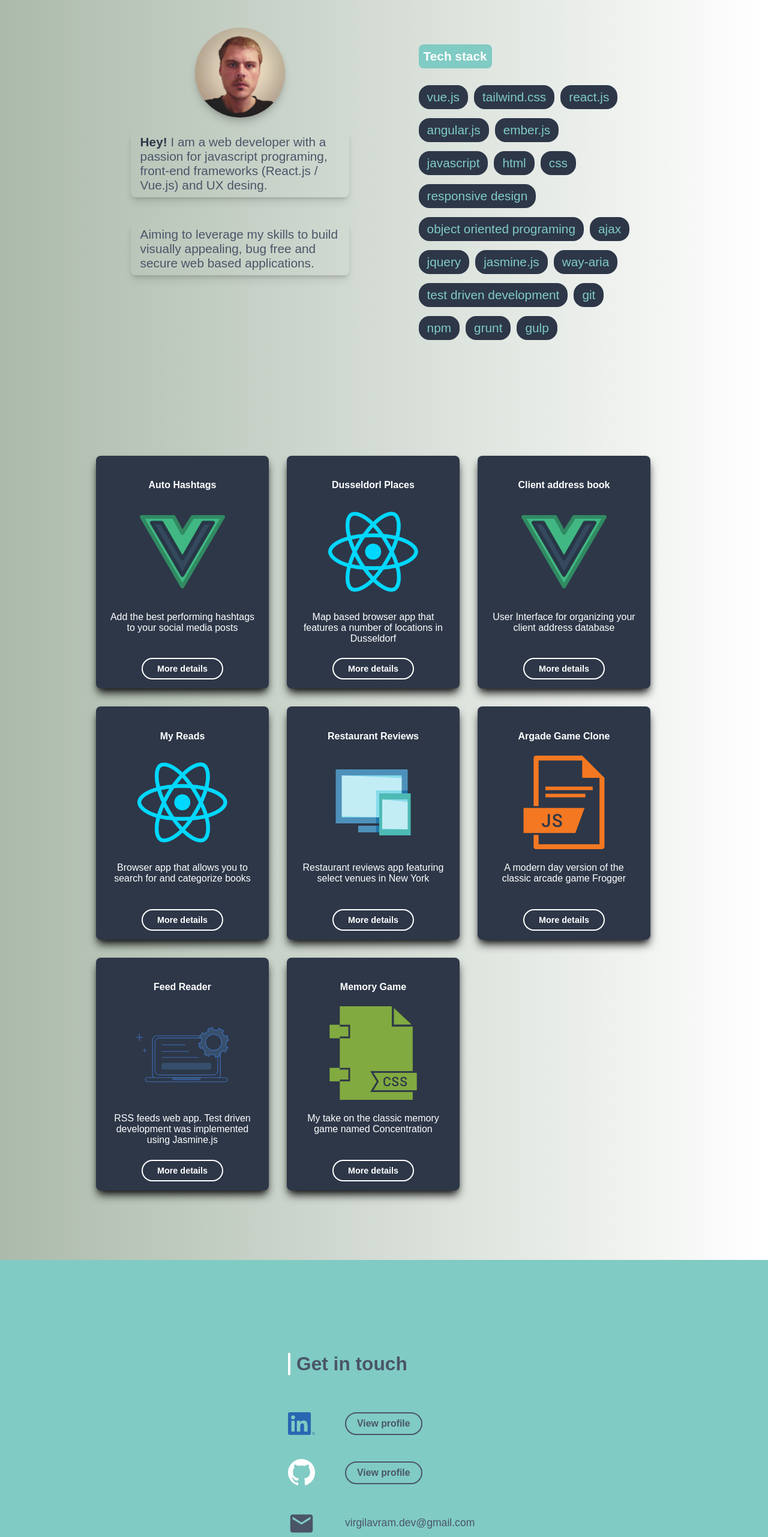
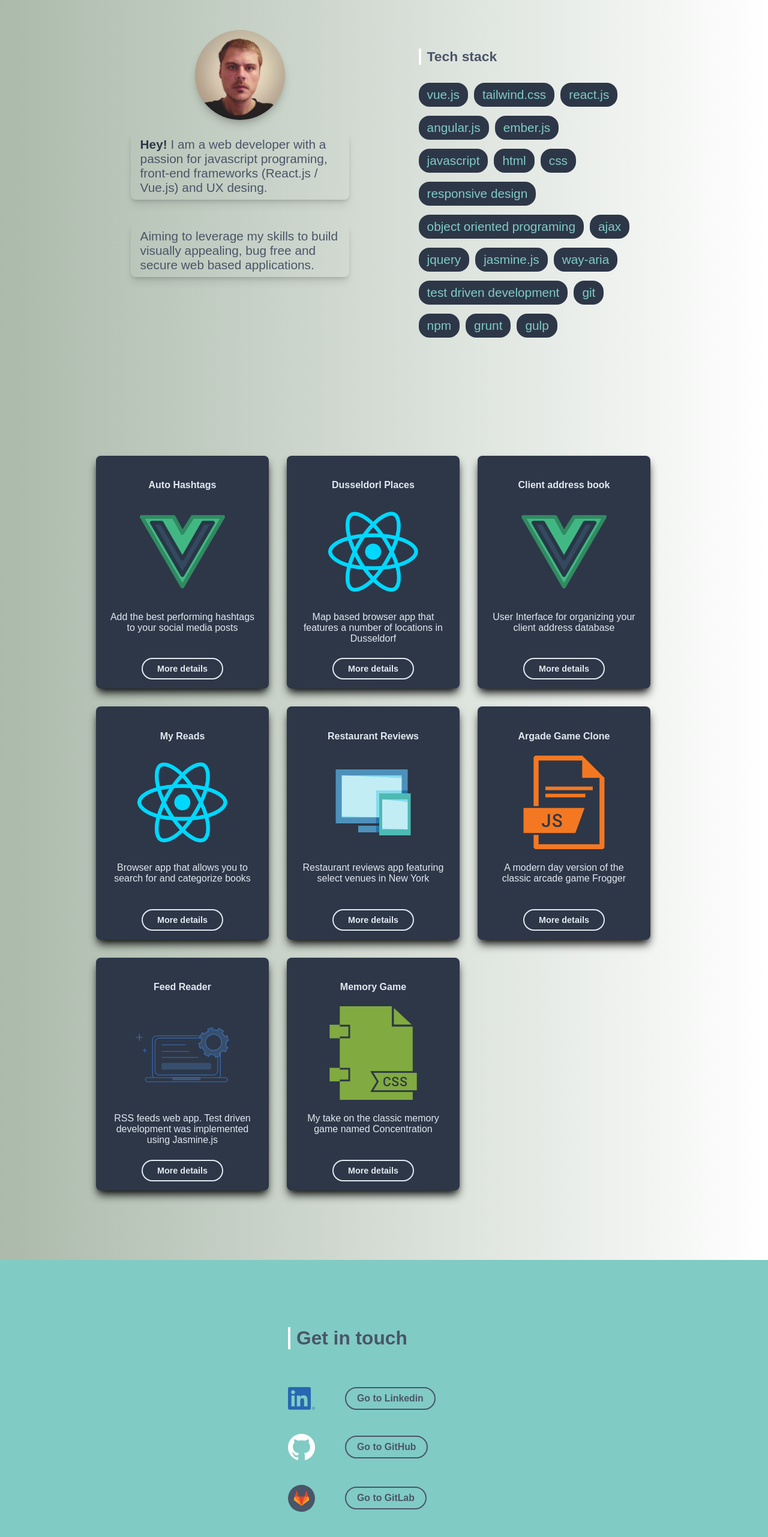
Before and after one commit to virgilseo/portfolio, a React (Create React App) app: page / in a window 1280 px wide. Shown: the part 234-2797 px from the top of the page at 60% size. Built offline with nearby package versions, Linux system fonts and the light colour scheme.

Commit message:
Update style

```diff
--- a/src/App.css
+++ b/src/App.css
@@ -20,7 +20,7 @@ img {
 /* Header */
 
 .header {
-  color: #ffffff;
+  color: #E2E8F0;
   background: #2D3748;
   display: flex;
   justify-content: center;
@@ -37,21 +37,27 @@ img {
 }
 
 .header-tag {
-  background:#4A5568;
+  background: #4A5568;
   border-radius: 8px;
   padding: 8px;
-  color: #80CBC4;
+  color: #E2E8F0;
 }
 
 /* Navigation */
 
 .nav-link {
   text-decoration: none;
-  color: #ffffff;
+  color: #E2E8F0;
   padding: 8px 0px;
+  font-weight: 500;
 }
 
 .nav-container a:hover {
+  border-bottom: 6px solid #80CBC4;
+}
+
+.nav-container a:focus {
+  outline: none;
   border-bottom: 6px solid #80CBC4;
 }
 
@@ -120,11 +126,10 @@ img {
 }
 
 .tech-title {
-  background: #80CBC4;
-  padding: 8px;
-  color: #fff;
   width: fit-content;
-  border-radius: 8px;
+  border-left: 4px solid #fff;
+  padding-left: 10px;
+  font-size: 1.1em;
 }
 
 .section-title {
@@ -150,7 +155,7 @@ li {
 
 .project {
   background-color: #2D3748;
-  color: white;
+  color: #E2E8F0;
   width: 85%;
   height: 350px;
   display: flex;
@@ -158,7 +163,7 @@ li {
   align-items: center;
   border-radius: 8px;
   margin-bottom: 30px;
-  padding: 2%;
+  padding: 4%;
   text-align: center;
   box-shadow: 0 10px 15px -3px rgba(0, 0, 0, 0.9), 0 4px 6px -2px rgba(0, 0, 0, 0.25);
 }
@@ -186,10 +191,10 @@ ul {
 }
 
 .project-btn {
-  border: 2px solid #fff;
+  border: 2px solid #E2E8F0;
   border-radius: 20px;
   padding: 8px 24px;
-  color: #fff;
+  color: #E2E8F0;
   background-color: transparent;
   font-weight: 600;
   font-size: 0.9em;
@@ -197,9 +202,19 @@ ul {
 
 .project-btn:hover {
   background-color: #80CBC4;
-  transition-duration: 0.2s;
+  transition-duration: 0.1s;
   cursor: pointer;
   border: 2px solid #80CBC4;
+  color: #4A5568;
+}
+
+.project-btn:focus {
+  outline: none;
+  background-color: #80CBC4;
+  transition-duration: 0.1s;
+  cursor: pointer;
+  border: 2px solid #80CBC4;
+  color: #4A5568;
 }
 
 .button-container {
@@ -215,9 +230,9 @@ ul {
 
 .project-links {
   text-decoration: none;
-  border: 2px solid #fff;
+  border: 2px solid #E2E8F0;
   border-radius: 20px;
-  color: #fff;
+  color: #E2E8F0;
   display: flex;
   align-items: center;
   justify-content: center;
@@ -229,8 +244,17 @@ ul {
 
 .project-links:hover {
   background-color: #80CBC4;
-  transition-duration: 0.3s;
+  transition-duration: 0.1s;
   border: 2px solid #80CBC4;
+  color: #4A5568;
+}
+
+.project-links:focus {
+  outline: none;
+  background-color: #80CBC4;
+  transition-duration: 0.1s;
+  border: 2px solid #80CBC4;
+  color: #4A5568;
 }
 
 .flip-content-container {
@@ -242,7 +266,7 @@ ul {
 
 .links-container {
   display: flex;
-  justify-content: space-around;
+  justify-content: space-between;
   height: 70px;
 }
 
@@ -257,25 +281,32 @@ ul {
 .back-btn:hover {
   cursor: pointer;
   background-color: #80CBC4;
-  transition-duration: 0.2s;
+  transition-duration: 0.1s;
+  color: #4A5568;
+}
+
+.back-btn:focus {
+  outline: none;
+  cursor: pointer;
+  background-color: #80CBC4;
+  transition-duration: 0.1s;
+  color: #4A5568;
 }
 
 .project-tags {
   font-size: 1.3em;
-  background: #F7FAFC;
+  background: #4A5568;
   margin-right: 10px;
   margin-bottom: 10px;
   margin-top: 5px;
   padding: 5px 10px;
   border-radius: 10px;
-  color: #66a29c;
+  color: #E2E8F0;
 }
 
 .skill-container {
   display: flex;
   flex-wrap: wrap;
-  justify-content: center;
-  align-items: center;
   margin-top: 10px;
 }
 
@@ -298,6 +329,7 @@ ul {
   display: flex;
   flex-flow: column;
   align-items: flex-start;
+  margin-left: 20px;
 }
 
 .linkedin-container, .git-container, .location-container {
@@ -318,10 +350,16 @@ ul {
 }
 
 .logo-links:hover {
-  color: #80CBC4;
-  background-color: #2D3748;
-  transition-duration: 0.2s;
-  border: 2px solid #2D3748;
+  transition-duration: 0.1s;
+  border: 2px solid #E2E8F0;
+  background-color: #E2E8F0;
+}
+
+.logo-links:focus {
+  transition-duration: 0.1s;
+  border: 2px solid #E2E8F0;
+  background-color: #E2E8F0;
+  outline: none;
 }
 
 .social-logo {
@@ -340,13 +378,19 @@ ul {
   text-decoration: none;
   color: #4A5568;
   border-bottom: 3px solid transparent;
+  padding: 4px 0px;
 }
 
 .email-text:hover {
-  transition: 0.2s;
-  color: #fff;
+  transition: 0.1s;
+  border-bottom: 3px solid #E2E8F0
 }
 
+.email-text:focus {
+  outline: none;
+  transition: 0.1s;
+  border-bottom: 3px solid #E2E8F0
+}
 
 .email-icon, .location-icon {
   font-size: 40px;
@@ -363,6 +407,13 @@ ul {
   margin-left: 40px;
 }
 
+.lab-logo {
+  background-color: #4A5568;
+  border-radius: 50%;
+  width: 45px;
+  height: 45px;
+}
+
 
 
 /* Footer */
@@ -376,7 +427,7 @@ ul {
   height: 10vh;
   padding: 20px 0px;
   text-align: center;
-  color: #fff;
+  color: #E2E8F0;
 }
 
 .attr-link {
--- a/src/Contact.js
+++ b/src/Contact.js
@@ -1,6 +1,7 @@
 import React, {Component} from 'react';
 import LinkedinLogo from './Logo/LI-Logo.png';
 import GithubLogo from './Logo/GitHub-Logo-White.png';
+import GitLabLogo from './Logo/gitlab-icon-rgb.png';
 
 class Contact extends Component {
 
@@ -13,11 +14,15 @@ class Contact extends Component {
           <h4 className='contact-tag'>Get in touch</h4>
           <div className='linkedin-container'>
             <img src={LinkedinLogo} alt='Linkedin-profile' className='social-logo'/>
-            <a href='https://www.linkedin.com/in/virgil-avram/' className='logo-links' target="_blank" rel='noopener noreferrer'>View profile</a>
+            <a href='https://www.linkedin.com/in/virgil-avram/' className='logo-links' target="_blank" rel='noopener noreferrer'>Go to Linkedin</a>
           </div>
           <div className='git-container'>
             <img src={GithubLogo} alt='Github-profile' className='social-logo'/>
-            <a href='https://github.com/virgilseo' className='logo-links' target="_blank" rel='noopener noreferrer'>View profile</a>
+            <a href='https://github.com/virgilseo' className='logo-links' target="_blank" rel='noopener noreferrer'>Go to GitHub</a>
+          </div>
+          <div className='git-container'>
+            <img src={GitLabLogo} alt='Github-profile' className='social-logo lab-logo'/>
+            <a href='https://gitlab.com/virgilavram.dev' className='logo-links' target="_blank" rel='noopener noreferrer'>Go to GitLab</a>
           </div>
           <div className='email-container'>
             <i className='material-icons email-icon'>email</i>
--- a/src/responsive.css
+++ b/src/responsive.css
@@ -1,5 +1,19 @@
+@media only screen and (max-width: 360px) {
 
-@media only screen and (min-width: 550px) {
+  .header {
+    font-size: 0.5em;
+  }
+
+  .project-tags {
+    font-size: 18px;
+  }
+
+  .project-links{
+    font-size: 0.9em;
+  }
+}
+
+@media only screen and (min-width: 600px) {
 
   ul {
     width: 89%;
@@ -7,14 +21,12 @@
   }
 
   .project {
-    width: 40%;
+    width: 45%;
     font-size: 0.9em;
-    align-items: flex-start
+    align-items: flex-start;
+    padding: 2%;
   }
 
-  .project-flipped {
-    align-items: center;
-  }
 
   .inner-nav {
     justify-content: flex-start;
@@ -54,6 +66,10 @@
     justify-content: space-around;
   }
 
+  .project {
+    width: 40%;
+  }
+
 }
 
 @media only screen and (min-width: 1050px) {
@@ -68,7 +84,7 @@
   }
 
   .project-tags {
-    font-size: 1em;
+    font-size: 1.1em;
   }
 
   .header {
@@ -168,9 +184,6 @@
      font-size: 45px;
    }
 
-   .project-links {
-     font-size: 0.9em;
-   }
 
    .app {
      font-size: 1em;
@@ -182,19 +195,12 @@
    #contact {
      height: 85vh;
    }
-   .project-links {
-     font-size: 1em;
-   }
 }
 
+@media only screen and (min-width: 1440px) {
 
-@media only screen and (max-width: 360px) {
-
-  .header {
-    font-size: 0.5em;
-  }
-
-  .project-tags {
-    font-size: 0.9em;
+  .project {
+    width: 23%;
+    margin-right: 40px;
   }
 }
```
Also changed, not shown: src/Logo/gitlab-icon-rgb.png (added).
